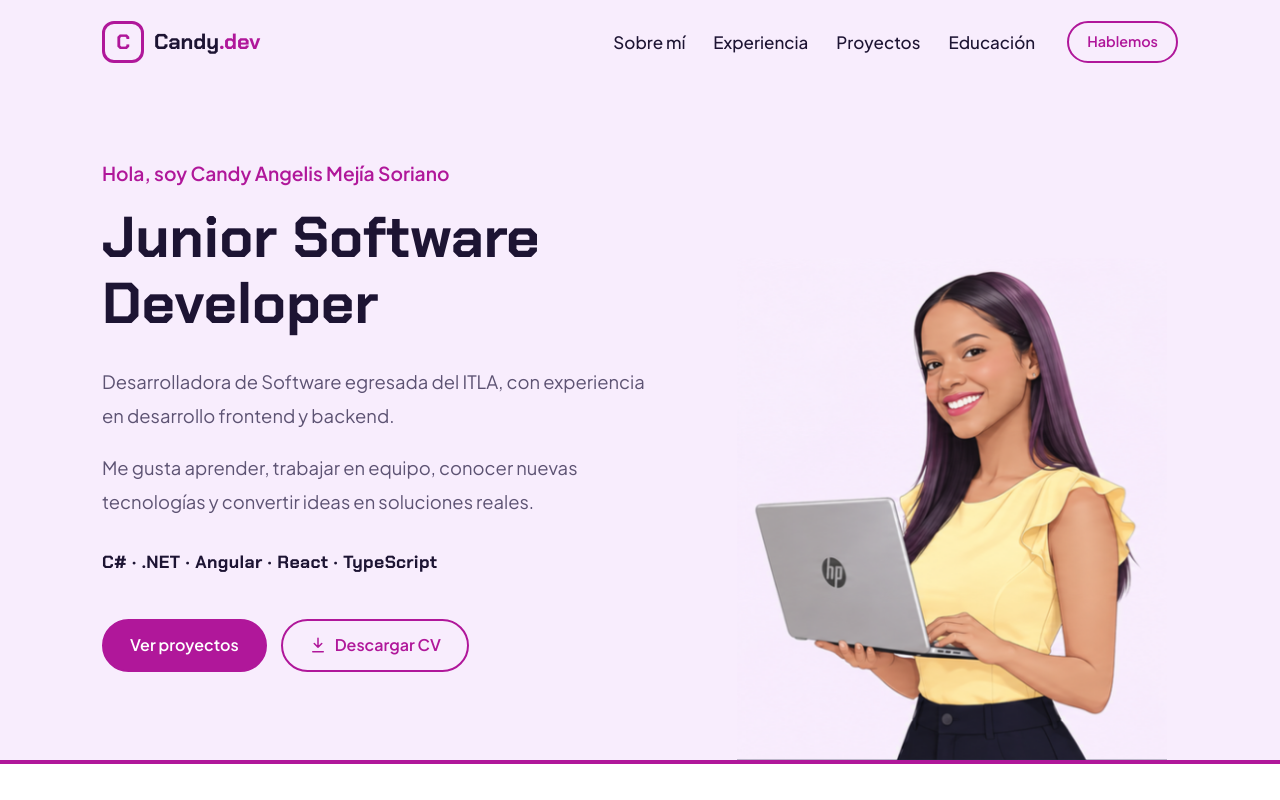
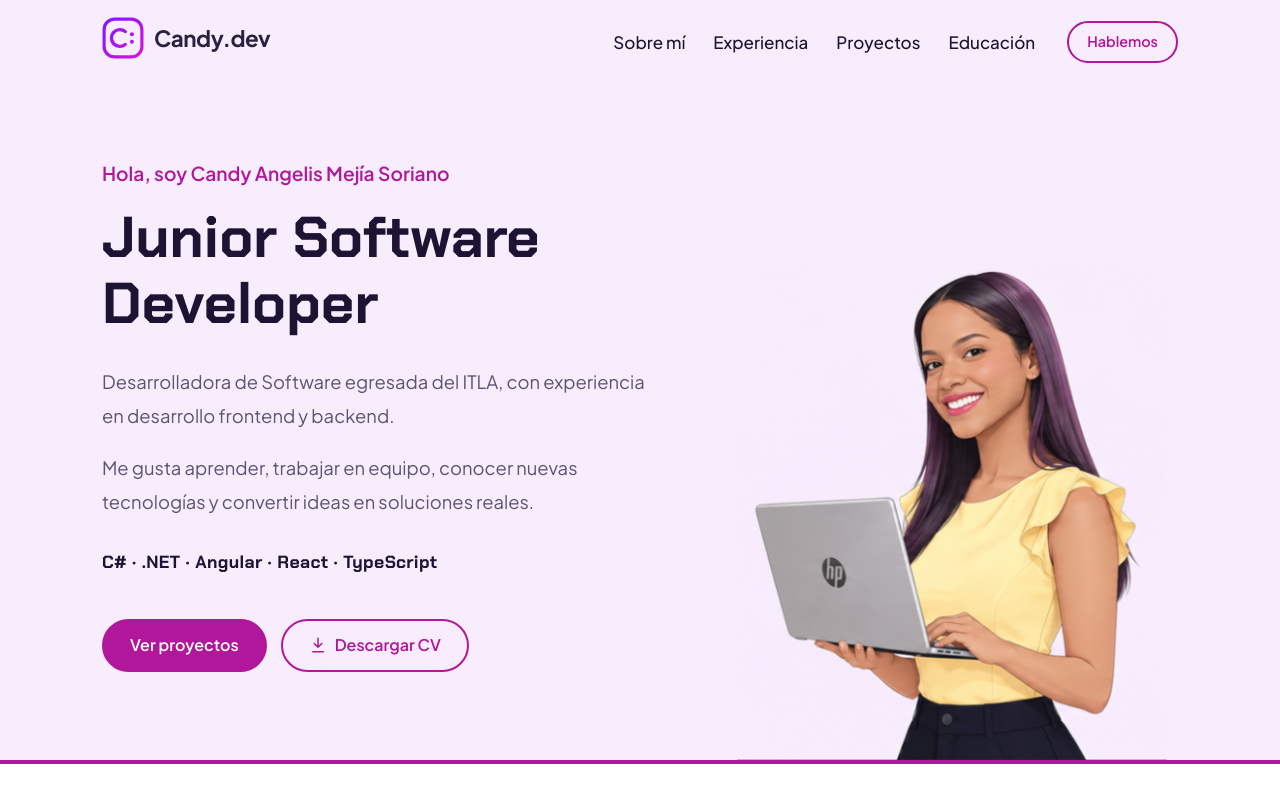
Before and after one commit to Angelismejia/candy-dev-portfolio, a React (Vite) app: page / in a window 1280 px wide. Shown: the top 800 px of the page. Built offline with nearby package versions, Linux system fonts and the light colour scheme.

Commit message:
feat: Add new Candy.dev logo and favicon

```diff
--- a/src/presentation/components/Logo.module.css
+++ b/src/presentation/components/Logo.module.css
@@ -2,34 +2,24 @@
   display: inline-flex;
   align-items: center;
   gap: 10px;
-  font-family: var(--font-display);
-  font-size: 1.35rem;
+  /* sans-serif geométrica y ligeramente redondeada, en bold */
+  font-family: var(--font-body);
+  font-size: 1.4rem;
   font-weight: 700;
-  color: var(--ink);
+  letter-spacing: -0.02em;
+  color: var(--logo-ink);
 }
 
 .mark {
-  display: grid;
-  place-items: center;
-  width: 42px;
-  height: 42px;
-  border: 3px solid var(--brand);
-  border-radius: 12px;
-  font-size: 1.3rem;
-  line-height: 1;
-  color: var(--brand);
+  flex-shrink: 0;
 }
 
 .text span {
-  color: var(--brand);
+  color: var(--logo-accent);
 }
 
+/* Versión clara para fondos de color (footer) */
 .light {
-  color: var(--white);
-}
-
-.light .mark {
-  border-color: var(--white);
   color: var(--white);
 }
 
--- a/src/presentation/components/Logo.tsx
+++ b/src/presentation/components/Logo.tsx
@@ -1,15 +1,38 @@
+import { useId } from 'react'
 import styles from './Logo.module.css'
 
 interface LogoProps {
   light?: boolean
 }
 
+// Ícono: cuadrado redondeado con una C geométrica y ":" (guiño a la programación)
+export function LogoMark({ light = false, size = 42 }: LogoProps & { size?: number }) {
+  // id único: en la página hay dos logos (navbar y footer) y cada uno necesita su degradado
+  const gradientId = useId()
+  const paint = light ? 'currentColor' : `url(#${gradientId})`
+
+  return (
+    <svg className={styles.mark} width={size} height={size} viewBox="0 0 40 40" fill="none" aria-hidden="true">
+      {!light && (
+        <defs>
+          <linearGradient id={gradientId} x1="2" y1="2" x2="38" y2="38" gradientUnits="userSpaceOnUse">
+            <stop offset="0" stopColor="#8317FF" />
+            <stop offset="1" stopColor="#D414D8" />
+          </linearGradient>
+        </defs>
+      )}
+      <rect x="2" y="2" width="36" height="36" rx="10" stroke={paint} strokeWidth="3" />
+      <path d="M22.14 13.87A8 8 0 1 0 22.14 26.13" stroke={paint} strokeWidth="3.2" strokeLinecap="round" />
+      <circle cx="28.5" cy="16.5" r="1.9" fill={paint} />
+      <circle cx="28.5" cy="23.5" r="1.9" fill={paint} />
+    </svg>
+  )
+}
+
 export function Logo({ light = false }: LogoProps) {
   return (
     <span className={`${styles.logo} ${light ? styles.light : ''}`}>
-      <span className={styles.mark} aria-hidden="true">
-        C
-      </span>
+      <LogoMark light={light} />
       <span className={styles.text}>
         Candy<span>.dev</span>
       </span>
```
Also changed, not shown: public/favicon.svg.
